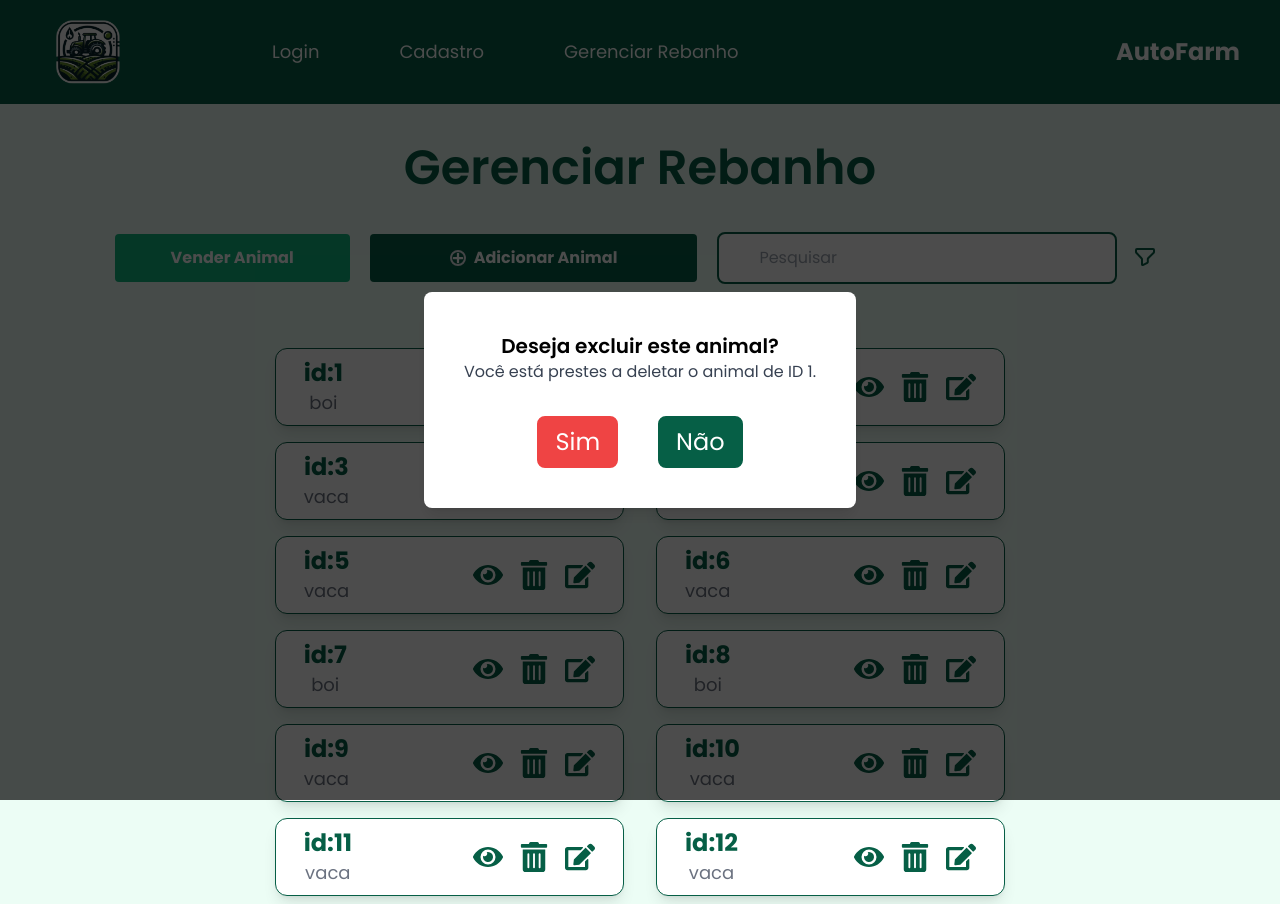
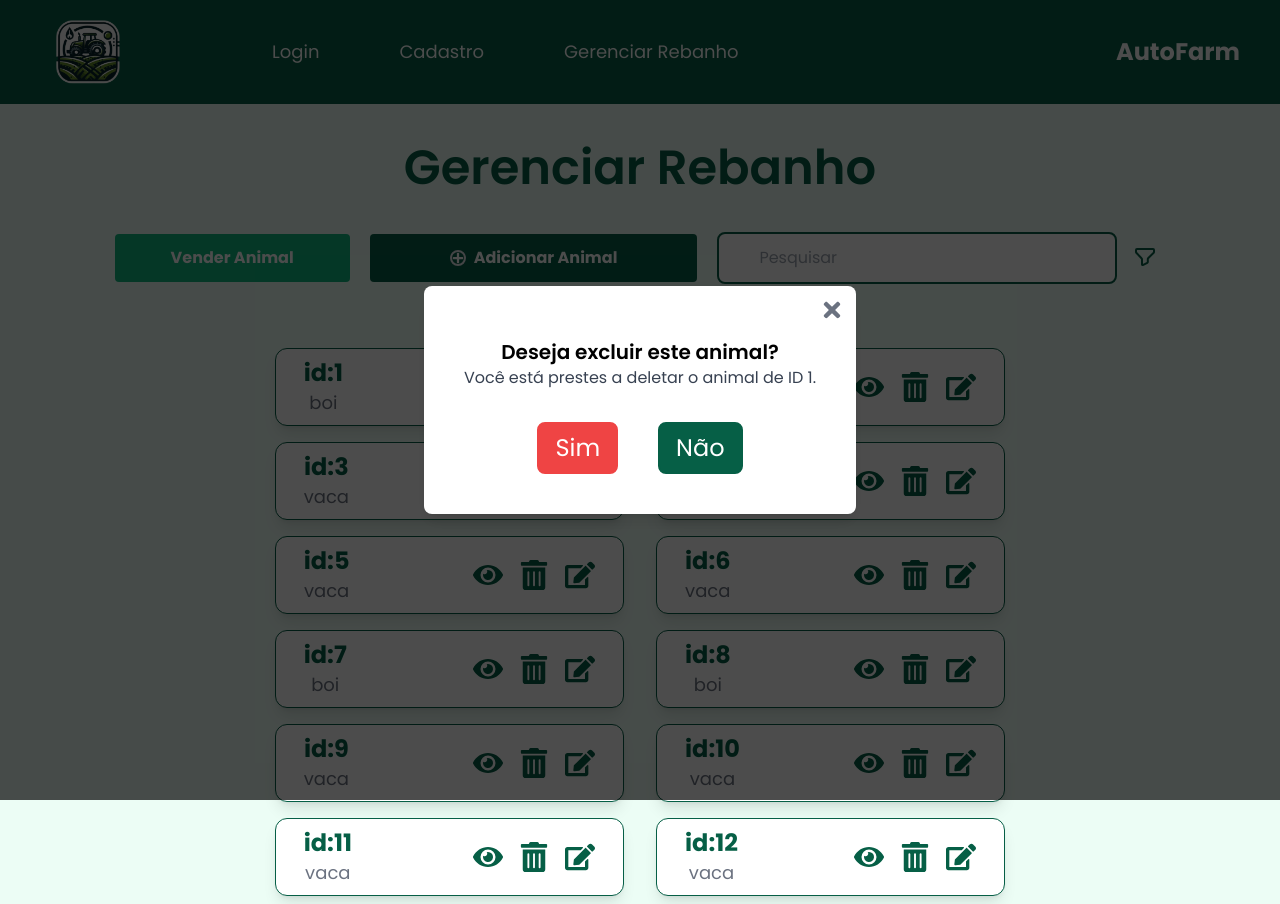
Before and after one commit to oarthurfc/auto-farm, a React (Vite) app in the folder Codigo/front-end/auto-farm/: page /rebanho in a window 1280 px wide. Both pictures are taken after a click on the icon 534 px from the left and 387 px from the top of the page. Built offline with nearby package versions, Linux system fonts and the light colour scheme.

Commit message:
Adicionando X para sair do modal excluir animal

```diff
--- a/Codigo/front-end/auto-farm/src/pages/gerenciamento rebanho/ListaAnimais.jsx
+++ b/Codigo/front-end/auto-farm/src/pages/gerenciamento rebanho/ListaAnimais.jsx
@@ -1,5 +1,5 @@
 import { useState } from "react";
-import { FaEye, FaTrashAlt, FaEdit } from "react-icons/fa"; // Importando ícones
+import { FaEye, FaTrashAlt, FaEdit, FaTimes  } from "react-icons/fa"; // Importando ícones
 
 const ListaAnimais = () => {
   const [animais, setAnimais] = useState([
@@ -62,10 +62,19 @@ const ListaAnimais = () => {
         </div>
       ))}
 
+
+
       {modalVisivel && (
         <div className="fixed inset-0 flex items-center justify-center bg-black bg-opacity-70">
-            <div className="bg-white p-10 rounded-lg shadow-lg text-center">
-                <h2 className="text-xl font-semibold mb-0"> Deseja excluir este animal? </h2>
+            <div className="bg-white p-10 rounded-lg shadow-lg text-center relative">
+                <button
+                    onClick={fecharModal}
+                    className="absolute top-3 right-3 text-2xl text-gray-500 hover:text-red-500 transition duration-300"
+                >
+                    <FaTimes />
+                </button>
+
+                <h2 className="text-xl font-semibold mb-0 mt-3"> Deseja excluir este animal? </h2>
                 <p className="text-gray-700 mb-8 text-base">
                     Você está prestes a deletar o animal de ID {animalParaExcluir?.id}.
                 </p>
```
